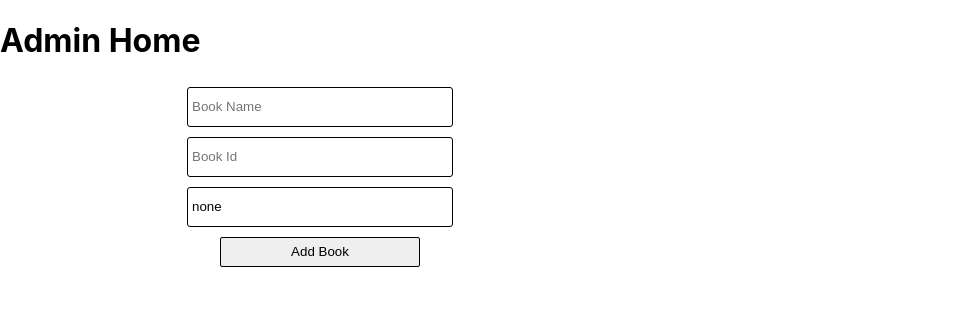
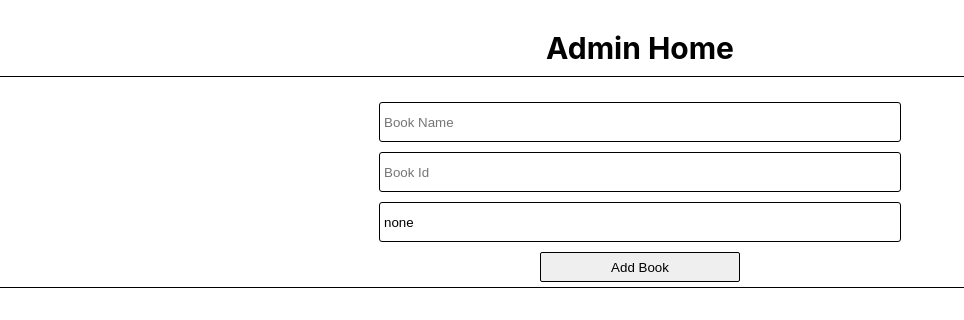
Before and after one commit to abhilashkasula/LMT, a React (Create React App) app: page /admin-home in a window 1280 px wide. Shown: the top 320 px of the page, without its empty margins (0-964 px from the left). Built offline with nearby package versions, Linux system fonts and the light colour scheme; no server answers.

Commit message:
Add styles to admin home

```diff
--- a/src/components/AdminHome/AdminHome.js
+++ b/src/components/AdminHome/AdminHome.js
@@ -38,7 +38,7 @@ class AdminHome extends React.Component {
 
   renderAddBook() {
     return (
-      <form method="POST" action="/add-book">
+      <form method="POST" action="/add-book" className="addBookSection">
         <input type="text" name="name" placeholder="Book Name" required />
         <input type="text" name="id" placeholder="Book Id" required />
         <input type="text" name="assignedTo" value="none" required />
@@ -50,7 +50,7 @@ class AdminHome extends React.Component {
   renderBook(book) {
     const { name, id } = book;
     return (
-      <div>
+      <div className="bookInformationContainer">
         <h2>{name}</h2>
         <h3>{id}</h3>
         {book.assignedTo === NOT_ASSIGNED
@@ -63,11 +63,13 @@ class AdminHome extends React.Component {
   render() {
     return (
       <div>
-        <h1>{ADMIN_HOME_TITLE}</h1>
+        <h1 className="header">{ADMIN_HOME_TITLE}</h1>
         {this.renderAddBook()}
-        {this.state.books.map(book => {
-          return this.renderBook(book);
-        })}
+        <div className="bookShelf">
+          {this.state.books.map(book => {
+            return this.renderBook(book);
+          })}
+        </div>
       </div>
     );
   }
--- a/src/index.css
+++ b/src/index.css
@@ -87,3 +87,29 @@ form > input[type="submit"] {
   align-items: center;
   justify-content: center;
 }
+
+.addBookSection {
+  width: 100%;
+  display: flex;
+  border-bottom: 1px solid black;
+}
+
+.bookInformationContainer {
+  border: 1px solid black;
+  margin: 3px;
+  border-radius: 3px;
+  padding: 10px;
+  width: 20%;
+  height: 200px;
+  display: flex;
+  flex-direction: column;
+  justify-content: center;
+  align-items: center;
+}
+
+.bookShelf {
+  display: flex;
+  flex-direction: row;
+  flex-wrap: wrap;
+  justify-content: center;
+}
```
